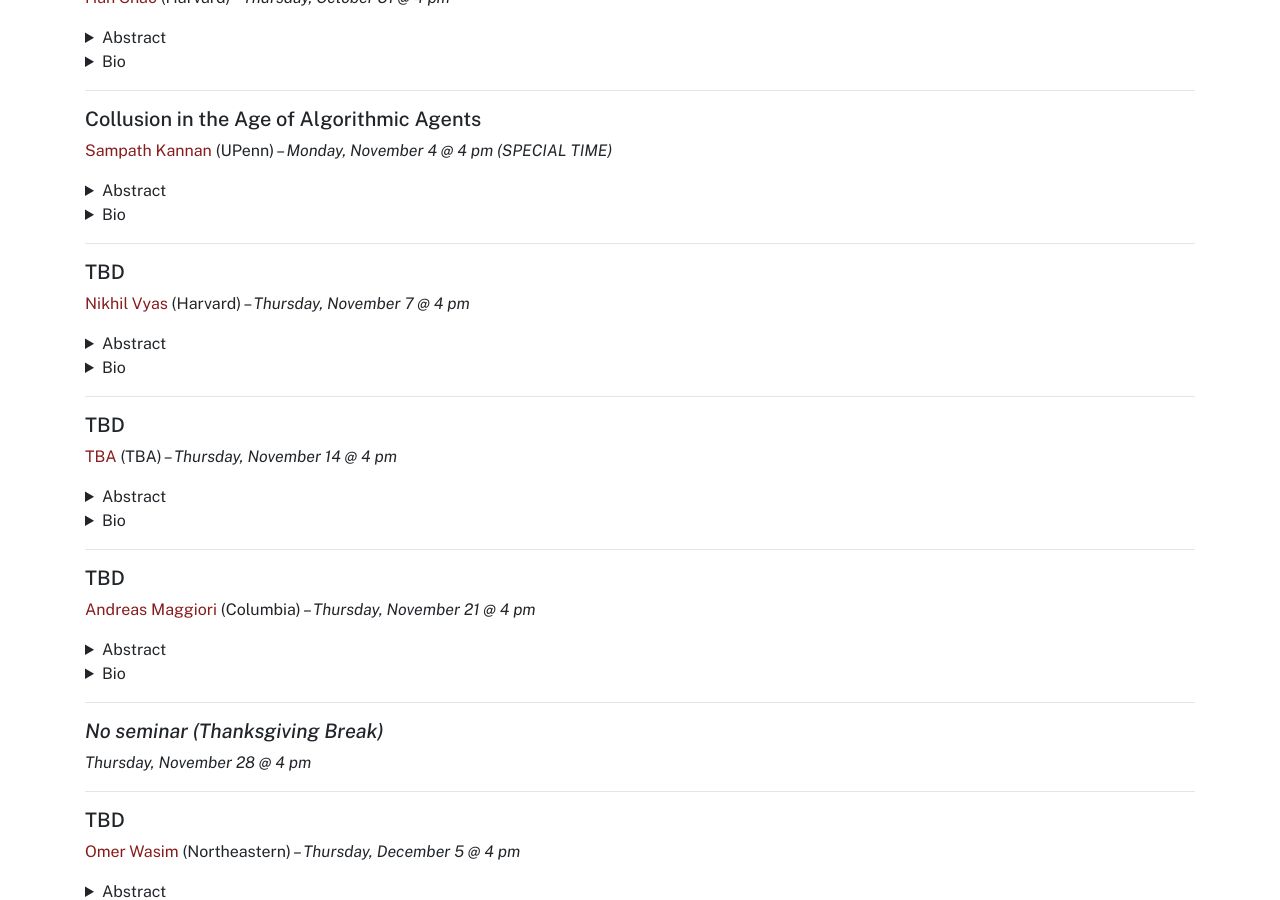
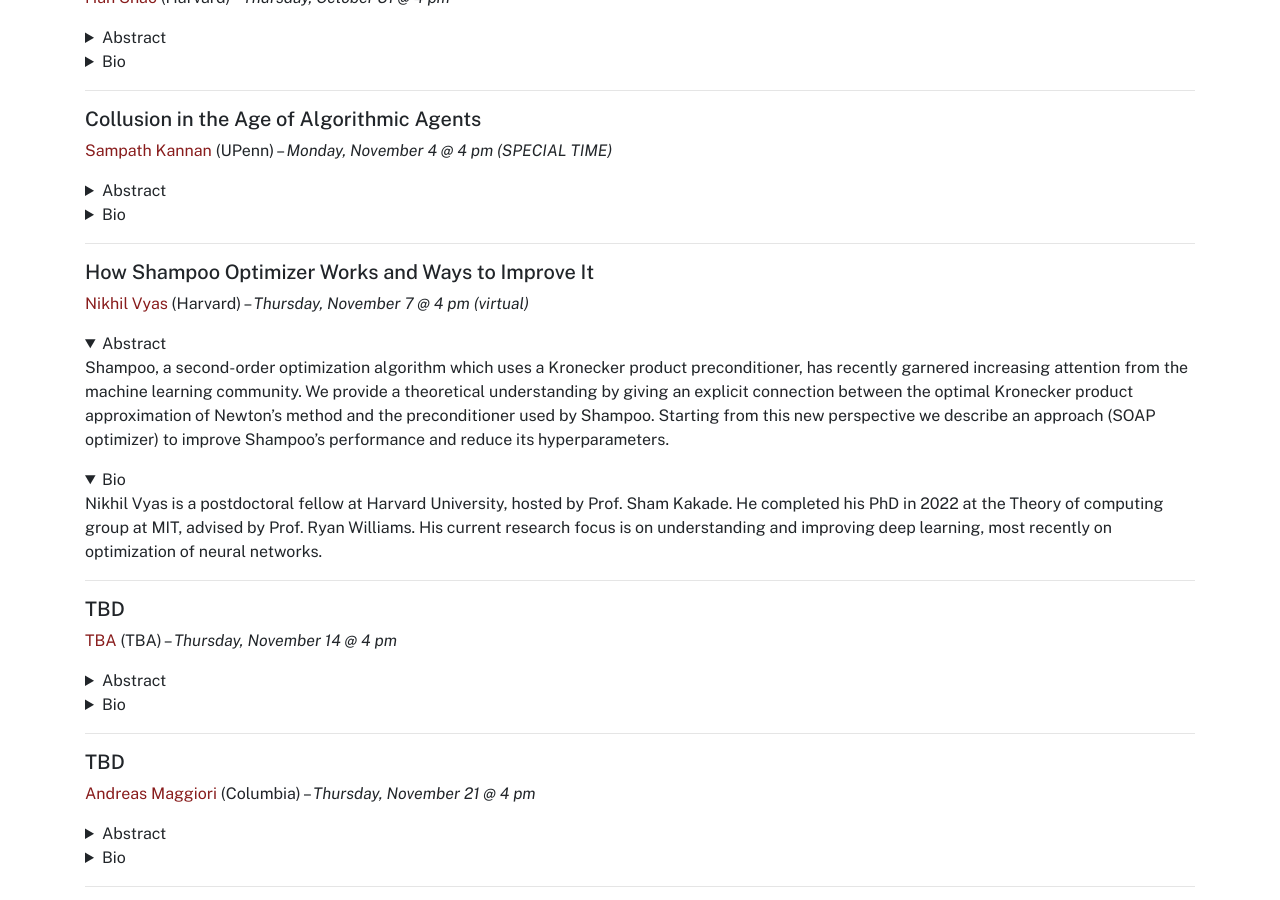
Before and after one commit to umass-theory/umass-theory.github.io, a Jekyll site: the page built from seminar.md, in a window 1280 px wide and 900 px high, scrolled down 1879 px. Built offline with Jekyll 4.4.1, drawn with Linux system fonts in a browser that asks for light colours.

Commit message:
seminar update

```diff
--- a/seminar.md
+++ b/seminar.md
@@ -205,19 +205,20 @@ Sampath Kannan is the associate director of the Simons Institute for the Theory
 
 <hr>
 
-##### TBD
+##### How Shampoo Optimizer Works and Ways to Improve It
 
-[Nikhil Vyas](https://nikhilvyas.github.io) (Harvard) --  *Thursday, November 7 @ 4 pm*
-<details markdown="1">
+[Nikhil Vyas](https://nikhilvyas.github.io) (Harvard) --  *Thursday, November 7 @ 4 pm (virtual)*
+<details open="open" markdown="1">
 <summary>Abstract</summary>
 
-Abstract TBA
+Shampoo, a second-order optimization algorithm which uses a Kronecker product preconditioner, has recently garnered increasing attention from the machine learning community. We provide a theoretical understanding by giving an explicit connection between the optimal Kronecker product approximation of Newton's method and the preconditioner used by Shampoo. Starting from this new perspective we describe an approach (SOAP optimizer) to improve Shampoo's performance and reduce its hyperparameters.
+
 
 </details>
-<details markdown="1">
+<details open="open" markdown="1">
 <summary>Bio</summary>
 
-Bio TBA
+Nikhil Vyas is a postdoctoral fellow at Harvard University, hosted by Prof. Sham Kakade. He completed his PhD in 2022 at the Theory of computing group at MIT, advised by Prof. Ryan Williams. His current research focus is on understanding and improving deep learning, most recently on optimization of neural networks.
 
 </details>
 
```
